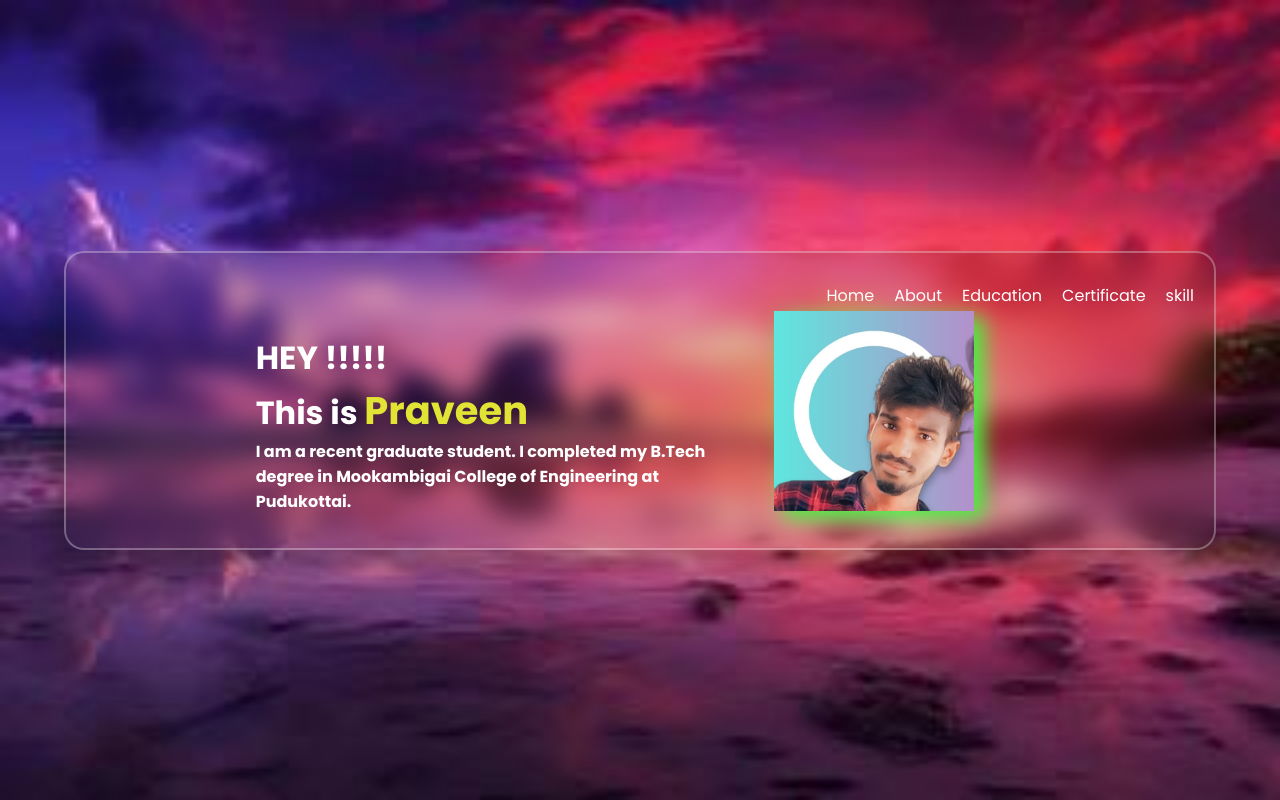
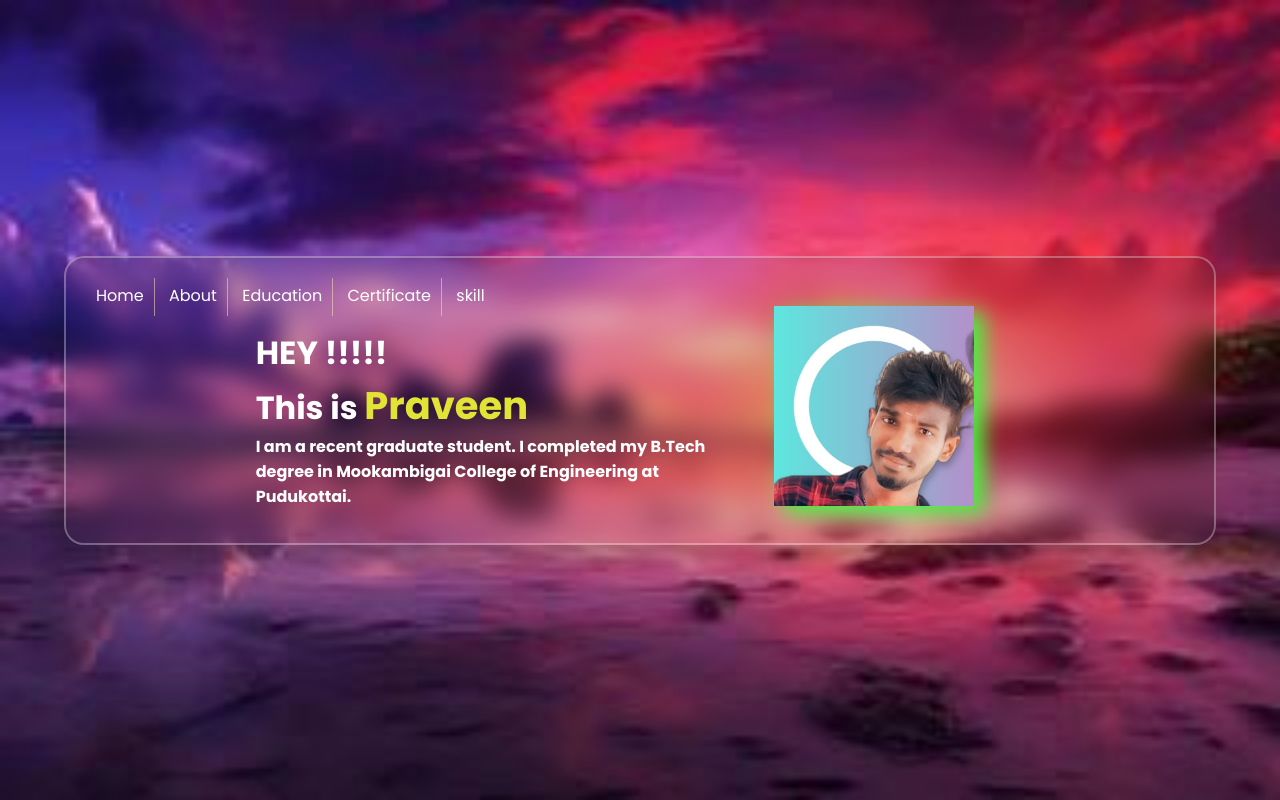
Before and after one commit to Praveenpk1412/praveeninfo, a plain HTML site: page index.html in a window 1280 px wide. Drawn offline with Linux system fonts and the light colour scheme.

Commit message:
Update style.css

```diff
--- a/style.css
+++ b/style.css
@@ -20,6 +20,7 @@ body {
 
 section {
   width: 90%;
+  height: 60%;
   background: rgba(13, 14, 13, 0.1);
   backdrop-filter: blur(13px);
   border-radius: 20px;
@@ -29,23 +30,23 @@ section {
   padding: 20px;
 }
 
-.navbar {
-  display: flex;
-  flex-wrap: wrap;
-  justify-content: space-between;
-  align-items: center;
-  width: 100%;
-  padding: 10px 0;
-}
 
 .menu {
-  display: flex;
-  flex-wrap: wrap;
-  align-items: center;
+
+
   list-style: none;
+  /* border: 1px solid red; */
   gap: 20px;
 }
+.menu li{
+  display: inline-block;
 
+  padding: 5px 10px;
+  width: max-content;
+}
+.menu li:not(:last-child){
+  border-right:1px solid rgba(245, 222, 179, 0.555) ;
+}
 .menu li a {
   font-size: 1rem;
   color: white;
```
